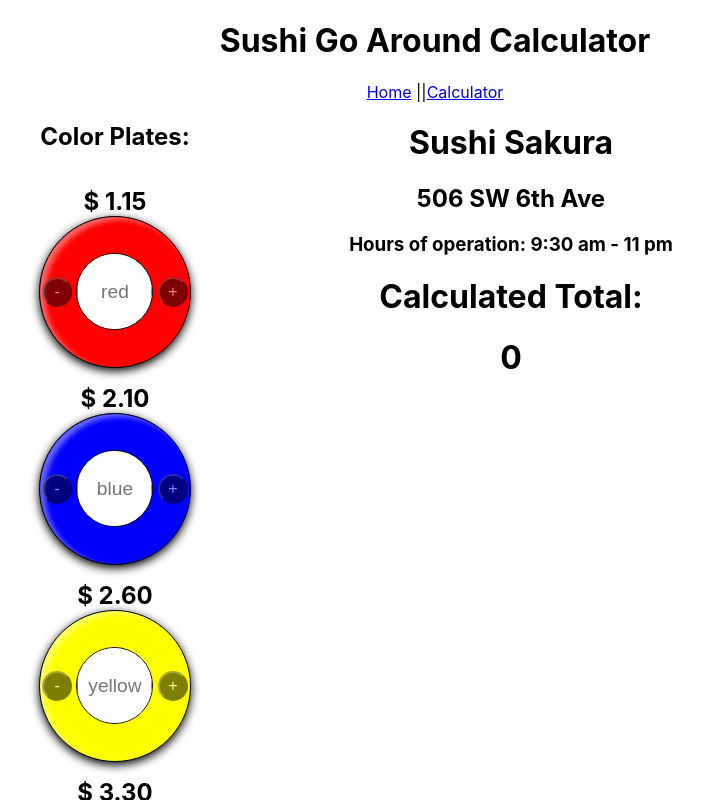
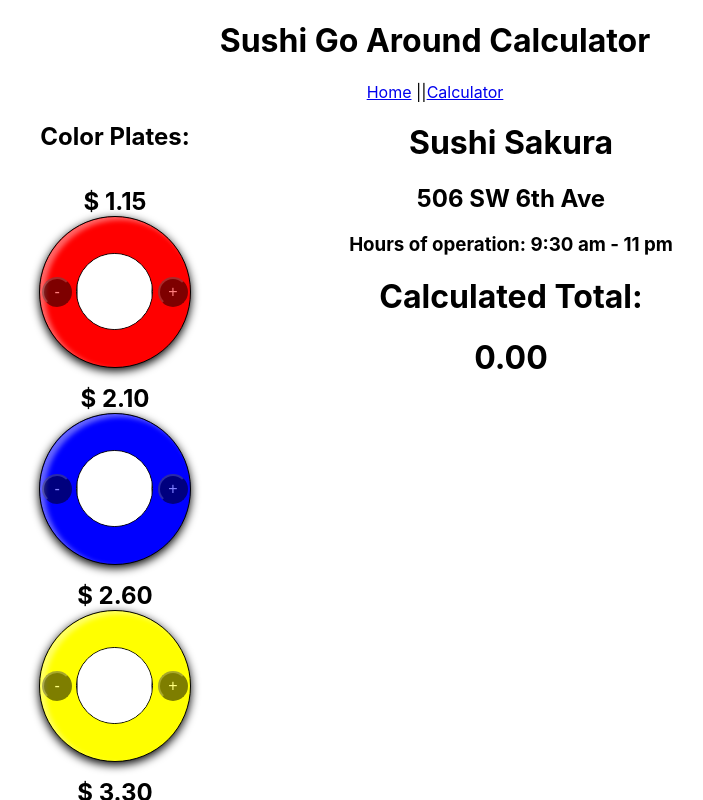
Before and after one commit to MalyPhong619/sushi-calculator, a React app: page / in a window 1280 px wide. Both pictures are taken after a click on the element "Sushi Sakura". Shown: the top 800 px of the page, without its empty margins (205-908 px from the left). Built offline with nearby package versions, Linux system fonts and the light colour scheme.

Commit message:
write functional adding to total

```diff
--- a/src/components/App.jsx
+++ b/src/components/App.jsx
@@ -51,13 +51,15 @@
           yellow: '2.60',
           green: '3.65'
         }
-      ]
+      ],
+      currentPlace: {}
     };
     this.handleSelectingRestaurant = this.handleSelectingRestaurant.bind(this);
+    this.newNumber = this.newNumber.bind(this)
   }
 
   handleSelectingRestaurant(props) {
-    this.setState = {
+    this.setState({
       name: props.name,
       location: props.location,
       closingTime: props.closingTime,
@@ -71,10 +73,16 @@
         orange: props.orange,
         purple: props.purple
       }
-    }
+    })
   }
 
-
+  newNumber(num){
+    console.log(parseFloat(num))
+    let newnum = this.state.restaurantTotal += parseFloat(num)
+    this.setState({
+      restaurantTotal: newnum
+    })
+  }
   render(){
     return (
       <div className="App">
@@ -84,7 +92,8 @@
             render={()=><Display restaurantList={this.state.masterRestaurantList} onHandleSelectingRestaurant={this.handleSelectingRestaurant} />} />
           <Route exact path='/calculator'
             render={()=><CalcDisplay
-              restaurant={this.setState} />} />
+              information={this.newNumber}
+              restaurant={this.state} />} />
             <Route component={Error404}/>
           </Switch>
         </div>
--- a/src/components/CalcDisplay.jsx
+++ b/src/components/CalcDisplay.jsx
@@ -4,6 +4,7 @@
 import styled from 'styled-components';
 
 function CalcDisplay(props){
+  console.log(props)
   const MainCalcDiv = styled.div`
   display: flex;
   flex-flow: row nowrap;
@@ -11,7 +12,7 @@
   `
   return(
     <MainCalcDiv>
-      <ColorPlates restaurant={props.restaurant} />
+      <ColorPlates information={props.information} restaurant={props.restaurant} />
       <UserInformation restaurant={props.restaurant}/>
     </MainCalcDiv>
   );
--- a/src/components/ColorPlates/ColorPlates.jsx
+++ b/src/components/ColorPlates/ColorPlates.jsx
@@ -78,10 +78,13 @@
             plateClicks++
             let currentPlatePrice = parseFloat(currentPlate)
             sushitototal = currentPlatePrice * plateClicks
-            console.log(plate, plateClicks, sushitototal);
+            console.log(plate, plateClicks,"fuck this: ", parseFloat(props.restaurant.restaurantTotal).toFixed(2));
+            props.information(parseFloat(sushitototal).toFixed(2))
           }
 
+
           if(currentPlate){
+            let plateClicks;
             return <div key={index} className='plate'>
               <h2 className='platePrice'>$ {currentPlate}</h2>
               <div style={{backgroundColor: plate}} className='outerPlate'>
@@ -90,7 +93,7 @@
                   <input className='plateTotal'
                     type='text'
                     id={plate}
-                    placeholder={plate}></input>
+                    placeholder={plateClicks}></input>
                 </div>
                 <button onClick={addPlates} className='buttonStyle' value='+'>+</button>
               </div>
--- a/src/components/UserInformation.jsx
+++ b/src/components/UserInformation.jsx
@@ -12,7 +12,7 @@
       <h2>{props.restaurant.location}</h2>
       <h3>Hours of operation: {props.restaurant.openingTime} - {props.restaurant.closingTime}</h3>
       <h1>Calculated Total:</h1>
-      <h1>{props.restaurant.restaurantTotal}</h1>
+      <h1>{parseFloat(props.restaurant.restaurantTotal).toFixed(2)}</h1>
     </form>
   )
 }
```
